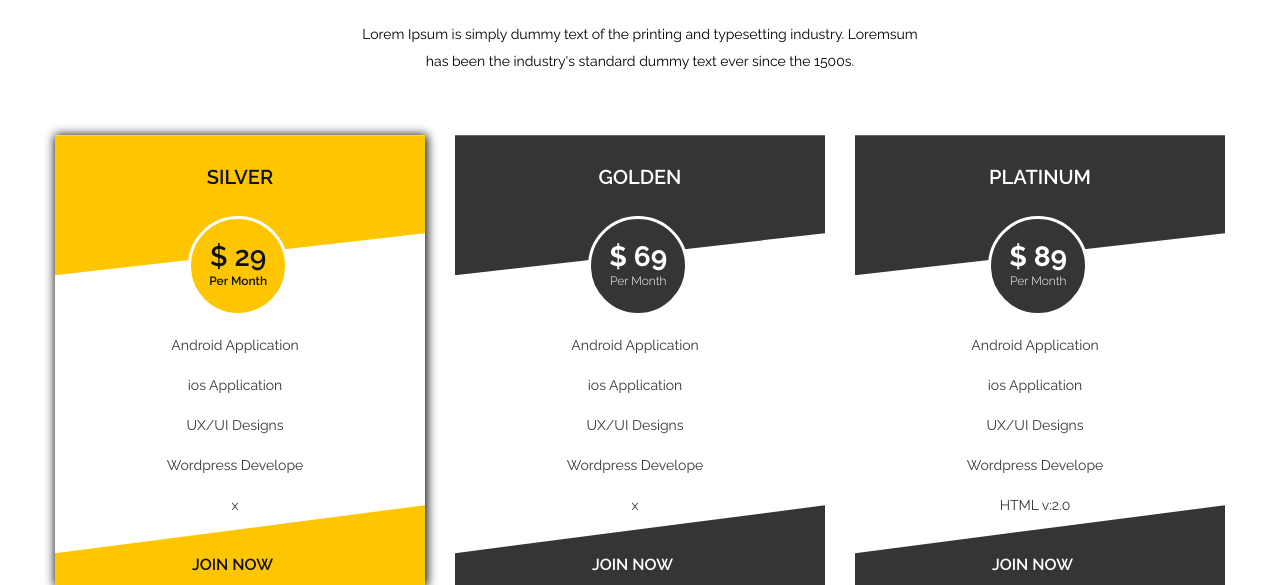
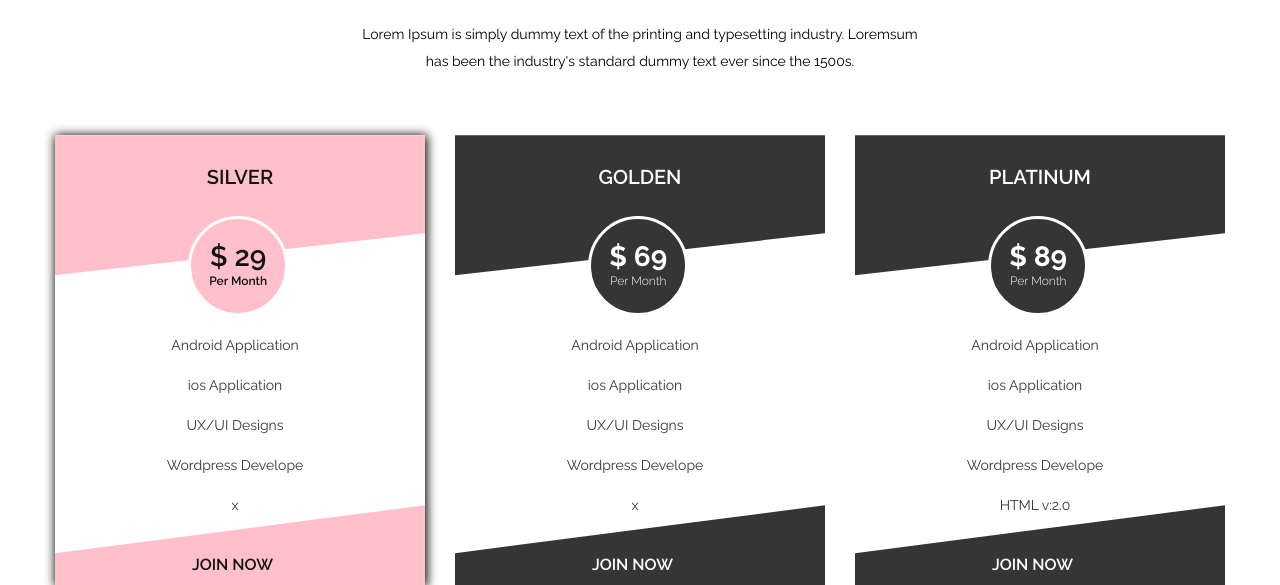
Before and after one commit to Sajjadul011/HUNT-POTFOLIO, a plain HTML site: page index.html in a window 1280 px wide. In both pictures the pointer is over the element "SILVER". Shown: the part 2018-2603 px from the top of the page. Drawn offline with Linux system fonts and the light colour scheme.

Commit message:
color change hover

```diff
--- a/css/style.css
+++ b/css/style.css
@@ -353,7 +353,8 @@ header .container nav ul li a:hover::after {
 #pricepenal .container .mainbox:hover .planename,
 #pricepenal .container .mainbox:hover .price,
 #pricepenal .container .mainbox:hover .join{
-    background-color: #fec600;
+    background-color: pink;
+    /* background-color: #fec600; */
 }
 #pricepenal .container .mainbox:hover  .price  h5,
 #pricepenal .container .mainbox:hover  .price  p,
```
